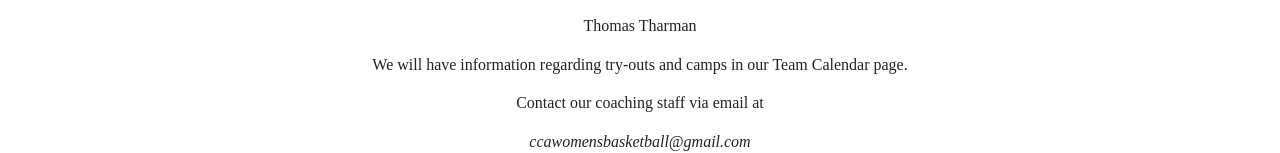
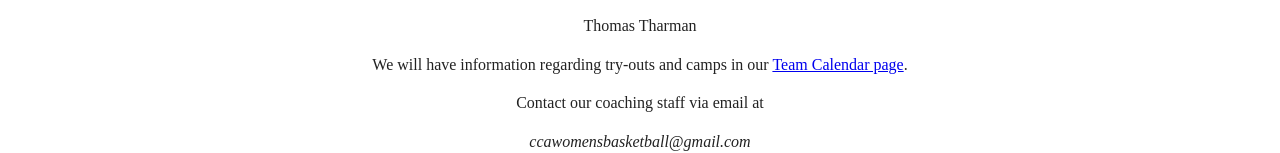
Before and after one commit to Marie-m-l/cca-g-basketball, a website: page coaches/index.html in a window 1280 px wide. Shown: the part 403-556 px from the top of the page. Drawn offline with Linux system fonts and the light colour scheme; files that its build step writes are made by us from their sources; files whose address does not match are found by name.

Commit message:
Change the head coach's info p team calendar page -> hyperlink

```diff
--- a/coaches/index.html
+++ b/coaches/index.html
@@ -147,7 +147,7 @@
             </p>
 
             <p>
-                We will have information regarding try-outs and camps in our Team Calendar page.
+                We will have information regarding try-outs and camps in our <a href="index.html">Team Calendar page</a>.
             </p>
 
             <p>
```
